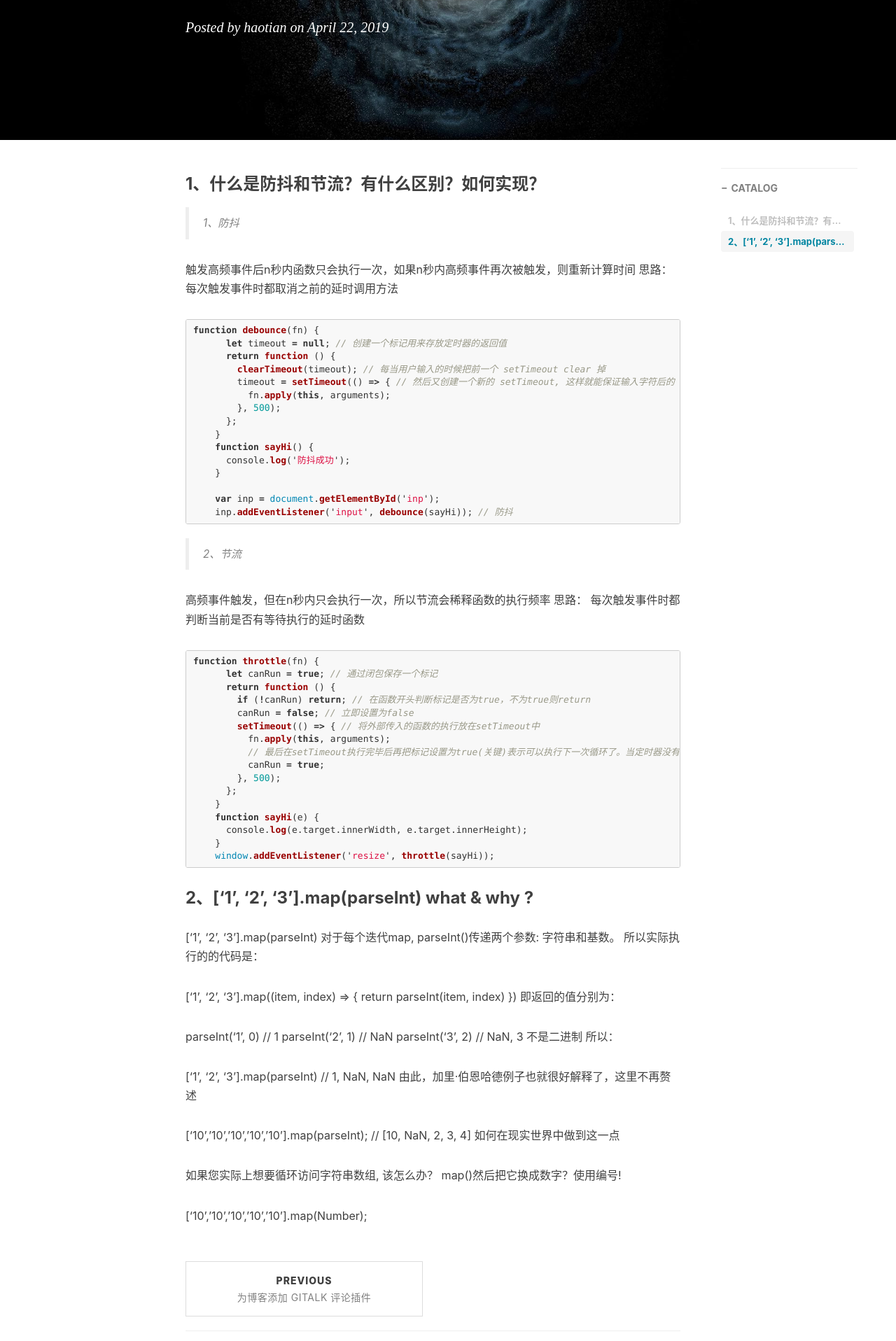
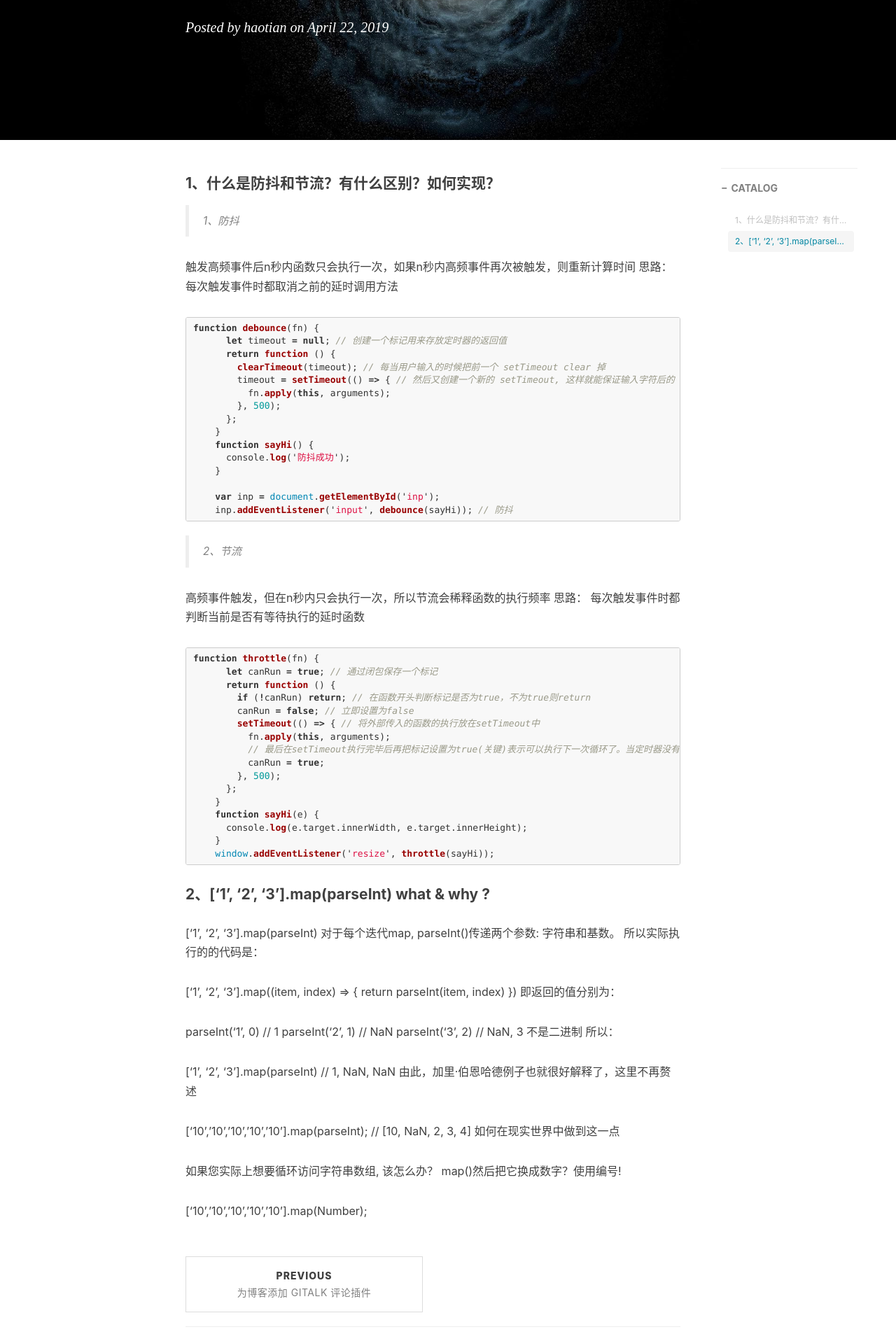
Before and after one commit to ExclusiveTreature/haotianblog.github.io, a Jekyll site: the page built from _posts/2019-04-22-高频高质面试题总结.md, in a window 1280 px wide. Shown: the part 323-2239 px from the top of the page at 70% size. Built offline with Jekyll 4.4.1, drawn with Linux system fonts in a browser that asks for light colours; nearby versions of some CDN libraries; comment, search, counter and statistics services are not loaded.

Commit message:
editStyle

````diff
--- a/_posts/2019-04-22-高频高质面试题总结.md
+++ b/_posts/2019-04-22-高频高质面试题总结.md
@@ -11,7 +11,7 @@ tags:
 ---
 
 
-### 1、什么是防抖和节流？有什么区别？如何实现？
+#### 1、什么是防抖和节流？有什么区别？如何实现？
 
 > 1、防抖
 
@@ -61,7 +61,7 @@ function throttle(fn) {
     window.addEventListener('resize', throttle(sayHi));
 ```
 
-### 2、['1', '2', '3'].map(parseInt) what & why ?
+#### 2、['1', '2', '3'].map(parseInt) what & why ?
 
 ['1', '2', '3'].map(parseInt)
 对于每个迭代map, parseInt()传递两个参数: 字符串和基数。
````
